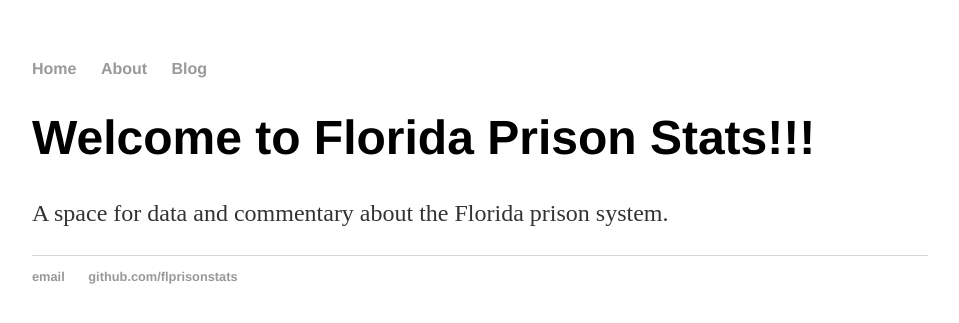
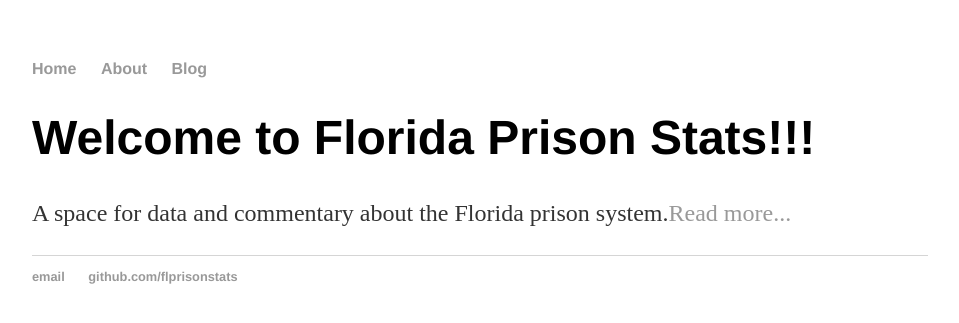
Before and after one commit to flprisonstats/flprisonstats, a Jekyll site: the page built from index.html, in a window 1280 px wide. Shown: the top 323 px of the page, without its empty margins (160-1119 px from the left). Built offline with Jekyll 4.4.1, drawn with Linux system fonts in a browser that asks for light colours.

Commit message:
Update index.html

```diff
--- a/index.html
+++ b/index.html
@@ -1,29 +1,8 @@
-<!DOCTYPE html>
-<html>
-	<head>
-		<title>flprisonstats</title>
-		<!-- link to main stylesheet -->
-		<link rel="stylesheet" type="text/css" href="/css/main.css">
-	</head>
-	<body>
-		<nav>
-    		<ul>
-        		<li><a href="/">Home</a></li>
-	        	<li><a href="/about">About</a></li>
-        		<li><a href="/blog">Blog</a></li>
-    		</ul>
-		</nav>
-		<div class="container">
-    		<div class="blurb">
-        		<h1>Welcome to Florida Prison Stats!!!</h1>
-				<p>A space for data and commentary about the Florida prison system.</a></p>
-    		</div><!-- /.blurb -->
-		</div><!-- /.container -->
-		<footer>
-    		<ul>
-        		<li><a href="mailto:flprisonstats@gmail.com">email</a></li>
-        		<li><a href="https://github.com/flprisonstats">github.com/flprisonstats</a></li>
-			</ul>
-		</footer>
-	</body>
-</html>
+---
+layout: default
+title: flprisonstats
+---
+<div class="blurb">
+	<h1>Welcome to Florida Prison Stats!!!</h1>
+	<p>A space for data and commentary about the Florida prison system.<a href="/about">Read more...</a></p>
+</div><!-- /.blurb -->
```
